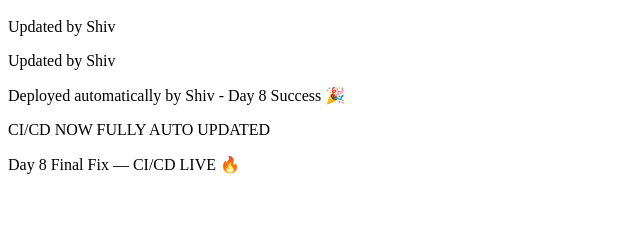
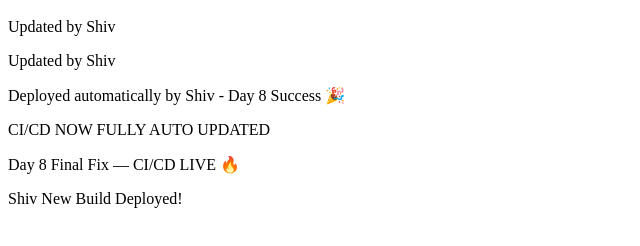
Before and after one commit to karannasit/shiv-git-demo, a plain HTML site: page index.html in a window 1280 px wide. Shown: the part 48-294 px from the top of the page, without its empty margins (0-640 px from the left). Drawn offline with Linux system fonts and the light colour scheme.

Commit message:
Update index.html

```diff
--- a/index.html
+++ b/index.html
@@ -4,3 +4,4 @@
 <p>Deployed automatically by Shiv - Day 8 Success 🎉</p>
 <p>CI/CD NOW FULLY AUTO UPDATED</p>
 <p>Day 8 Final Fix — CI/CD LIVE 🔥</p>
+<p>Shiv New Build Deployed!</p>
```
